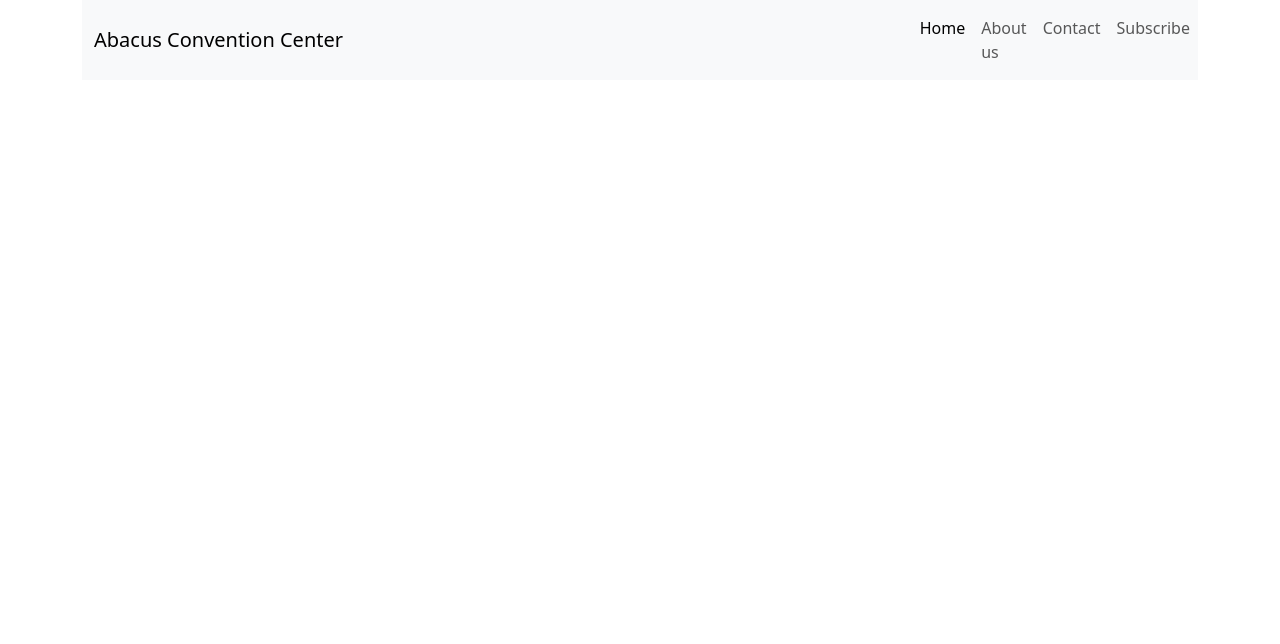
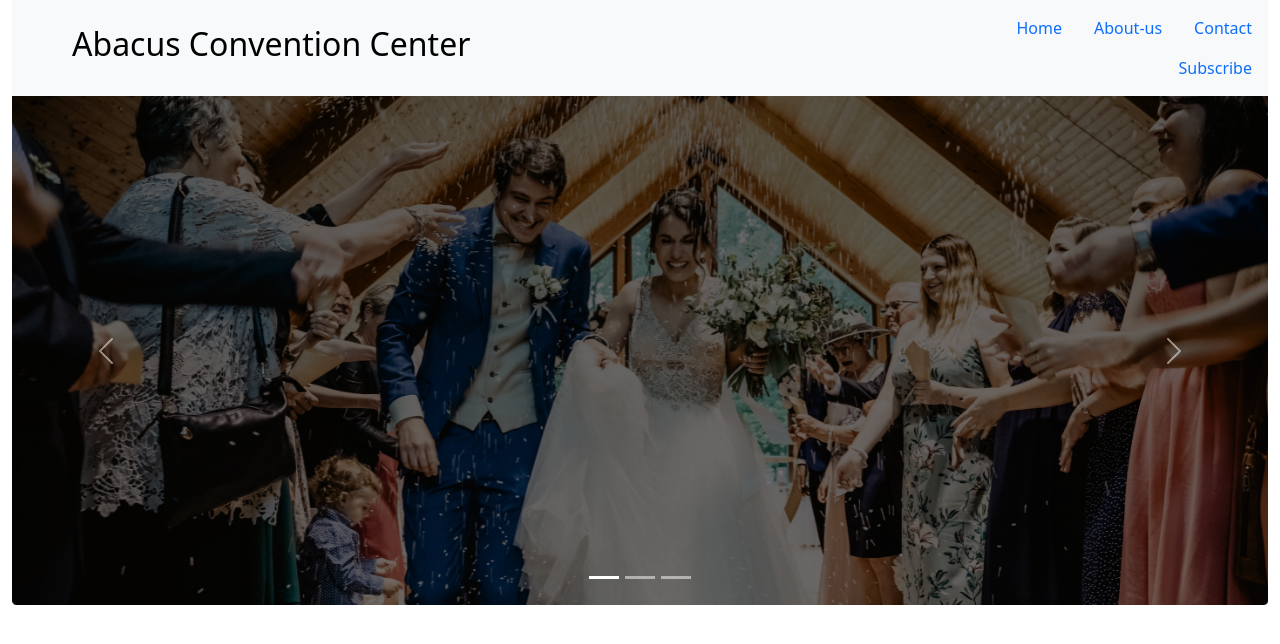
Before and after one commit to Salman-Faiz/convention-center, a plain HTML site: page index.html in a window 1280 px wide. Drawn offline with nearby package versions, Linux system fonts and the light colour scheme.

Commit message:
slide-pictures

```diff
--- a/index.html
+++ b/index.html
@@ -7,18 +7,18 @@
     <link href="https://cdn.jsdelivr.net/npm/bootstrap@5.3.2/dist/css/bootstrap.min.css" rel="stylesheet" integrity="sha384-T3c6CoIi6uLrA9TneNEoa7RxnatzjcDSCmG1MXxSR1GAsXEV/Dwwykc2MPK8M2HN" crossorigin="anonymous">
   </head>
   <body>
-    <div class="container ">
+    <div class="container-fluid  ">
       <nav class="navbar navbar-expand-lg bg-body-tertiary ">
-        <div class="container-fluid">
-          <a class="navbar-brand color-#3E3E3E;" href="#">Abacus Convention Center</a>
+        <div class="container">
+          <a class="navbar-brand color-#3E3E3E ; fs-2 ms-5" href="#" ><h2>Abacus Convention Center</h2></a>
         </div>
         <div class="collapse navbar-collapse" id="navbarTogglerDemo02">
-          <ul class="navbar-nav me-auto mb-2 mb-lg-0">
+          <ul class="nav justify-content-end">
             <li class="nav-item">
               <a class="nav-link active" aria-current="page" href="#">Home</a>
             </li>
             <li class="nav-item">
-              <a class="nav-link" href="#">About us</a>
+              <a class="nav-link" href="#">About-us</a>
             </li>
             <li class="nav-item">
               <a class="nav-link" href="#">Contact</a>
@@ -30,6 +30,33 @@
           </ul>
         </div>
       </nav>
+
+      <div id="carouselExampleIndicators" class="carousel slide">
+        <div class="carousel-indicators">
+          <button type="button" data-bs-target="#carouselExampleIndicators" data-bs-slide-to="0" class="active" aria-current="true" aria-label="Slide 1"></button>
+          <button type="button" data-bs-target="#carouselExampleIndicators" data-bs-slide-to="1" aria-label="Slide 2"></button>
+          <button type="button" data-bs-target="#carouselExampleIndicators" data-bs-slide-to="2" aria-label="Slide 3"></button>
+        </div>
+        <div class="carousel-inner">
+          <div class="carousel-item active">
+            <img src="/images/banner.png" class="d-block w-100" alt="...">
+          </div>
+          <div class="carousel-item">
+            <img src="/images/banner.png" class="d-block w-100" alt="...">
+          </div>
+          <div class="carousel-item">
+            <img src="/images/banner.png" class="d-block w-100" alt="...">
+          </div>
+        </div>
+        <button class="carousel-control-prev" type="button" data-bs-target="#carouselExampleIndicators" data-bs-slide="prev">
+          <span class="carousel-control-prev-icon" aria-hidden="true"></span>
+          <span class="visually-hidden">Previous</span>
+        </button>
+        <button class="carousel-control-next" type="button" data-bs-target="#carouselExampleIndicators" data-bs-slide="next">
+          <span class="carousel-control-next-icon" aria-hidden="true"></span>
+          <span class="visually-hidden">Next</span>
+        </button>
+      </div>
     </div>
 
 
```
